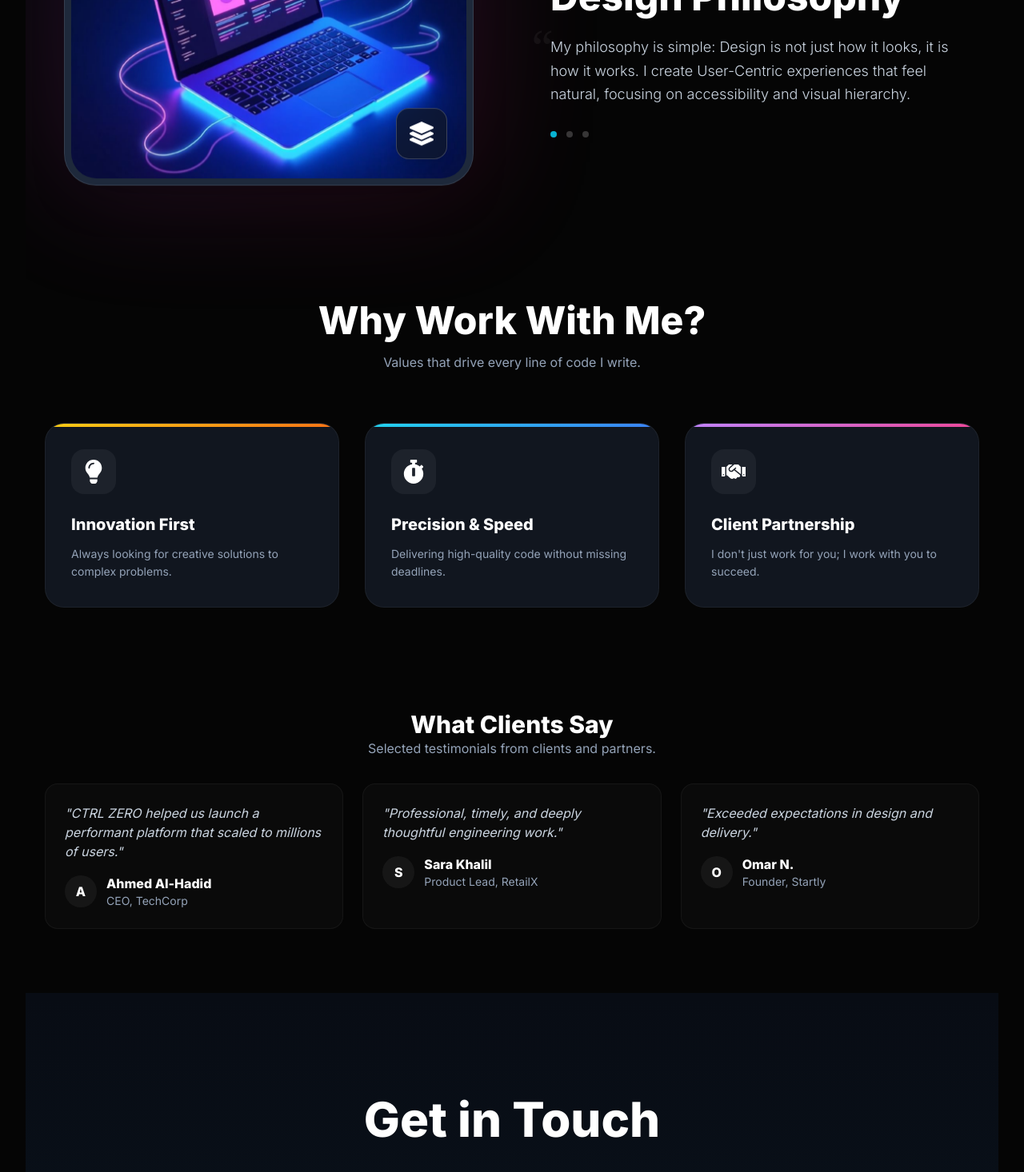
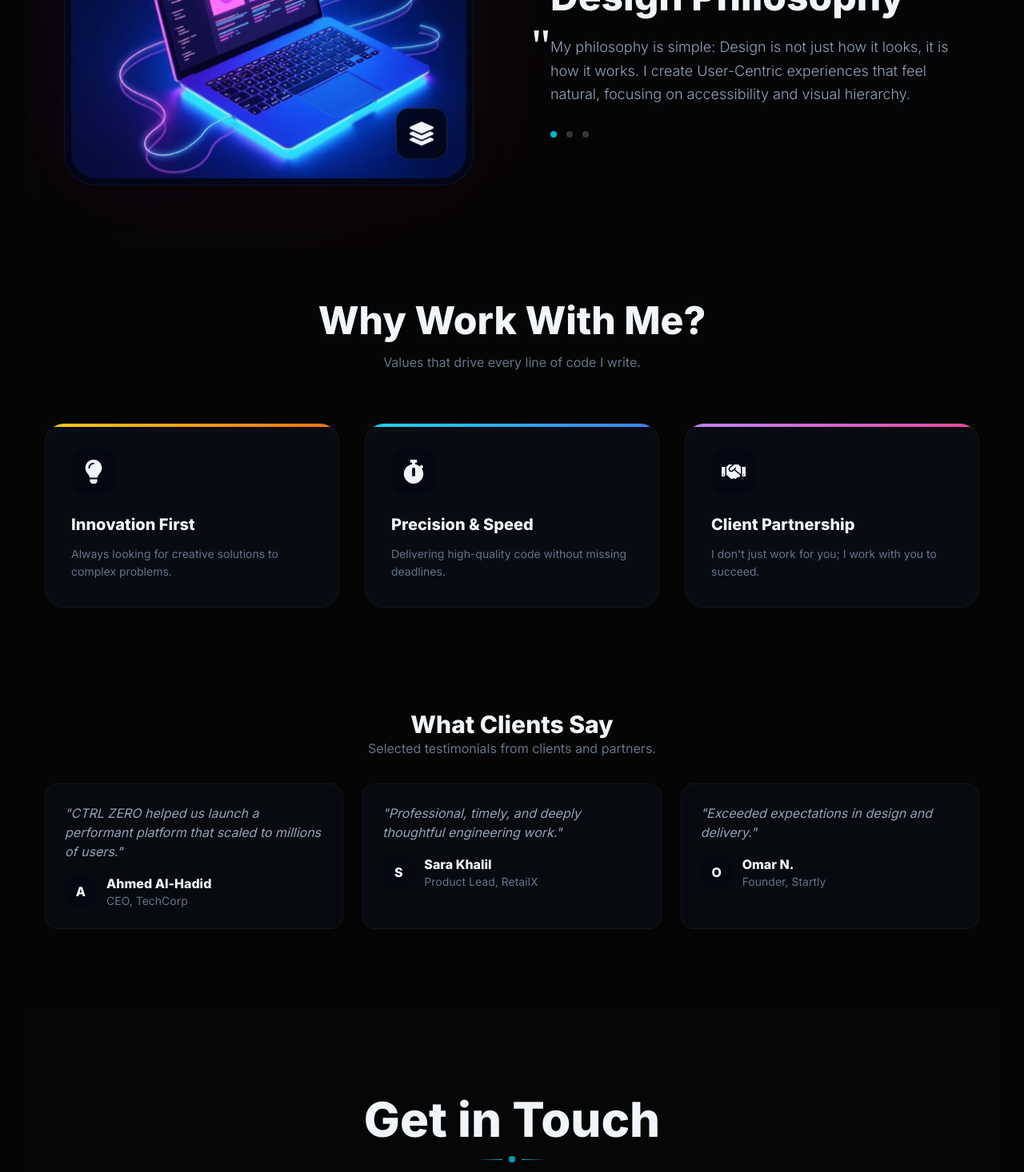
Before and after one commit to 8bbxc/ctrl-zero-project, a React (Vite) app in the folder client/: page /about in a window 1280 px wide. Shown: the part 2380-3846 px from the top of the page at 80% size. Built offline with nearby package versions, Linux system fonts and the light colour scheme; what tailwindcss-rtl would draw is missing.

Commit message:
fix(about): darken colors for consistency, enhance contact.btn styling, add pulsing indicator

```diff
--- a/client/src/pages/About.jsx
+++ b/client/src/pages/About.jsx
@@ -13,14 +13,14 @@ const StatCard = ({ icon, value, label, delay }) => (
     whileInView={{ opacity: 1, y: 0 }}
     viewport={{ once: true }}
     transition={{ delay, duration: 0.5 }}
-    className="flex flex-col items-center justify-center p-6 bg-slate-800/40 border border-slate-700/50 rounded-2xl backdrop-blur-md hover:bg-slate-800/60 hover:border-cyan-500/30 transition-all group relative overflow-hidden"
+    className="flex flex-col items-center justify-center p-6 bg-slate-900/30 border border-slate-800/40 rounded-2xl backdrop-blur-md hover:bg-slate-900/50 hover:border-cyan-600/40 transition-all group relative overflow-hidden"
   >
     {/* Glow Effect */}
-    <div className="absolute top-0 right-0 w-16 h-16 bg-cyan-500/10 rounded-full blur-xl -z-10 group-hover:bg-cyan-500/20 transition-all" />
+    <div className="absolute top-0 right-0 w-16 h-16 bg-cyan-500/5 rounded-full blur-xl -z-10 group-hover:bg-cyan-500/15 transition-all" />
 
-    <div className="text-3xl text-cyan-400 mb-3 group-hover:scale-110 transition-transform relative z-10 drop-shadow-lg">{icon}</div>
-    <h3 className="text-4xl font-black text-white mb-1 relative z-10">{value}</h3>
-    <p className="text-sm text-slate-400 font-mono uppercase tracking-widest relative z-10">{label}</p>
+    <div className="text-3xl text-cyan-500 mb-3 group-hover:scale-110 transition-transform relative z-10 drop-shadow-lg">{icon}</div>
+    <h3 className="text-4xl font-black text-slate-100 mb-1 relative z-10">{value}</h3>
+    <p className="text-sm text-slate-500 font-mono uppercase tracking-widest relative z-10">{label}</p>
   </motion.div>
 )
 
@@ -31,14 +31,14 @@ const ValueCard = ({ icon, title, desc, delay, color }) => (
     whileInView={{ opacity: 1, y: 0 }}
     viewport={{ once: true }}
     transition={{ delay }}
-    className="p-8 rounded-3xl bg-[#1e293b]/50 border border-white/5 hover:border-white/10 transition-all relative group overflow-hidden"
+    className="p-8 rounded-3xl bg-slate-900/35 border border-slate-800/40 hover:border-slate-700/60 transition-all relative group overflow-hidden"
   >
     <div className={`absolute top-0 left-0 w-full h-1 bg-gradient-to-r ${color}`} />
-    <div className="mb-6 w-14 h-14 rounded-2xl bg-white/5 flex items-center justify-center text-3xl text-white group-hover:scale-110 transition-transform">
+    <div className="mb-6 w-14 h-14 rounded-2xl bg-slate-950/50 flex items-center justify-center text-3xl text-slate-100 group-hover:scale-110 transition-transform">
       {icon}
     </div>
-    <h3 className="text-xl font-bold text-white mb-3">{title}</h3>
-    <p className="text-slate-400 text-sm leading-relaxed">{desc}</p>
+    <h3 className="text-xl font-bold text-slate-100 mb-3">{title}</h3>
+    <p className="text-slate-500 text-sm leading-relaxed">{desc}</p>
   </motion.div>
 )
 
@@ -95,13 +95,13 @@ export default function About() {
   ]
 
   return (
-    <div ref={containerRef} className="min-h-screen bg-[#050505] pt-24 pb-32 relative overflow-hidden text-slate-50 font-sans selection:bg-cyan-500/30 overflow-x-hidden">
+    <div ref={containerRef} className="min-h-screen bg-[#050505] pt-24 pb-32 relative overflow-hidden text-slate-100 font-sans selection:bg-cyan-500/20 overflow-x-hidden">
 
       {/* --- 1. Ambient Background (Subtle / Site-consistent) --- */}
       <div className="fixed inset-0 pointer-events-none -z-10">
-        <div className="absolute top-[-20%] left-[-10%] w-[900px] h-[900px] bg-blue-600/10 rounded-full blur-[150px] animate-pulse-slow" />
-        <div className="absolute bottom-[-20%] right-[-10%] w-[900px] h-[900px] bg-purple-600/10 rounded-full blur-[150px] animate-pulse-slow" style={{ animationDelay: '2s' }} />
-        <div className="absolute inset-0 bg-[url('https://grainy-gradients.vercel.app/noise.svg')] opacity-[0.03] mix-blend-overlay -z-10"></div>
+        <div className="absolute top-[-20%] left-[-10%] w-[900px] h-[900px] bg-blue-900/8 rounded-full blur-[150px]" />
+        <div className="absolute bottom-[-20%] right-[-10%] w-[900px] h-[900px] bg-purple-900/8 rounded-full blur-[150px]" />
+        <div className="absolute inset-0 bg-[url('https://grainy-gradients.vercel.app/noise.svg')] opacity-[0.02] mix-blend-overlay -z-10"></div>
       </div>
 
       {/* --- 2. Hero Section --- */}
@@ -112,12 +112,12 @@ export default function About() {
             animate={{ opacity: 1, scale: 1 }}
             transition={{ duration: 1, ease: "easeOut" }}
           >
-            <span className="inline-block py-1 px-3 rounded-full bg-cyan-900/30 border border-cyan-500/30 text-cyan-400 font-mono text-xs uppercase tracking-[0.3em] mb-6 backdrop-blur-md shadow-lg shadow-cyan-500/20">
+            <span className="inline-block py-1 px-3 rounded-full bg-cyan-950/40 border border-cyan-600/40 text-cyan-400 font-mono text-xs uppercase tracking-[0.3em] mb-6 backdrop-blur-md shadow-lg shadow-cyan-600/10">
               {t('about.pageTitle') || 'ABOUT ME'}
             </span>
-            <h1 className="text-5xl md:text-7xl lg:text-9xl font-black text-white mb-6 tracking-tighter leading-[0.9]">
+            <h1 className="text-5xl md:text-7xl lg:text-9xl font-black text-slate-50 mb-6 tracking-tighter leading-[0.9]">
               ENGINEERING <br />
-              <span className="text-transparent bg-clip-text bg-gradient-to-r from-cyan-400 via-blue-500 to-purple-500 animate-gradient-x">
+              <span className="text-transparent bg-clip-text bg-gradient-to-r from-cyan-400 via-cyan-500 to-blue-500">
                 DIGITAL REALITY
               </span>
             </h1>
@@ -127,7 +127,7 @@ export default function About() {
             initial={{ opacity: 0, y: 20 }}
             animate={{ opacity: 1, y: 0 }}
             transition={{ delay: 0.4 }}
-            className="text-lg md:text-2xl text-slate-300 max-w-2xl mx-auto font-light leading-relaxed"
+            className="text-lg md:text-2xl text-slate-400 max-w-2xl mx-auto font-light leading-relaxed"
           >
             {t('about.introBody') ? t('about.introBody').substring(0, 100) + '...' : "Combining engineering precision with artistic vision to craft web experiences that leave a mark."}
           </motion.p>
@@ -166,10 +166,10 @@ export default function About() {
                 className="flex-1 w-full relative group perspective-1000"
               >
                 {/* Glow Behind */}
-                <div className={`absolute inset-0 bg-gradient-to-br ${section.gradient} opacity-20 blur-[80px] group-hover:opacity-40 transition-opacity duration-700`} />
+                <div className={`absolute inset-0 bg-gradient-to-br ${section.gradient} opacity-10 blur-[80px] group-hover:opacity-20 transition-opacity duration-700`} />
 
                 {/* Image Container */}
-                <div className="relative rounded-[2.5rem] overflow-hidden border border-white/10 bg-[#1e293b] p-2 shadow-2xl transform transition-transform duration-700 group-hover:scale-[1.02]">
+                <div className="relative rounded-[2.5rem] overflow-hidden border border-slate-800/50 bg-slate-950 p-2 shadow-2xl transform transition-transform duration-700 group-hover:scale-[1.02]">
                   <div className="rounded-[2rem] overflow-hidden aspect-[4/5] md:aspect-[4/3] relative">
 
                     {/* الصورة بالألوان (بدون Grayscale) */}
@@ -180,7 +180,7 @@ export default function About() {
                     />
 
                     {/* Floating Icon Badge */}
-                    <div className={`absolute bottom-6 ${isRtl ? 'left-6' : 'right-6'} w-16 h-16 rounded-2xl bg-slate-900/80 backdrop-blur-xl border border-white/20 flex items-center justify-center text-3xl text-white shadow-lg z-20`}>
+                    <div className={`absolute bottom-6 ${isRtl ? 'left-6' : 'right-6'} w-16 h-16 rounded-2xl bg-slate-950/90 backdrop-blur-xl border border-slate-700/50 flex items-center justify-center text-3xl text-slate-100 shadow-lg z-20`}>
                       {section.icon}
                     </div>
                   </div>
@@ -201,14 +201,14 @@ export default function About() {
                     </span>
                   </div>
 
-                  <h2 className="text-4xl md:text-5xl font-bold text-white mb-6 leading-tight">
+                  <h2 className="text-4xl md:text-5xl font-bold text-slate-100 mb-6 leading-tight">
                     {section.title}
                   </h2>
 
                   <div className="relative">
                      {/* Quote Mark */}
-                     <span className={`absolute -top-4 ${isRtl ? '-right-6' : '-left-6'} text-6xl text-white/5 font-serif`}>“</span>
-                     <p className="text-lg text-slate-300 leading-relaxed font-light mb-8">
+                     <span className={`absolute -top-4 ${isRtl ? '-right-6' : '-left-6'} text-6xl text-white/3 font-serif`}>"</span>
+                     <p className="text-lg text-slate-400 leading-relaxed font-light mb-8">
                        {section.content}
                      </p>
                   </div>
@@ -230,8 +230,8 @@ export default function About() {
       {/* --- 5. NEW SECTION: Core Values (Why me?) --- */}
       <section className="container mx-auto px-6 mb-32 relative z-10">
         <div className="text-center mb-16">
-          <h2 className="text-3xl md:text-5xl font-bold text-white mb-4">Why Work With Me?</h2>
-          <p className="text-slate-400">Values that drive every line of code I write.</p>
+          <h2 className="text-3xl md:text-5xl font-bold text-slate-100 mb-4">Why Work With Me?</h2>
+          <p className="text-slate-500">Values that drive every line of code I write.</p>
         </div>
         <div className="grid grid-cols-1 md:grid-cols-3 gap-8">
           {coreValues.map((val, idx) => (
@@ -243,18 +243,18 @@ export default function About() {
       {/* --- Testimonials --- */}
       <section className="container mx-auto px-6 mb-20 relative z-20">
         <div className="text-center mb-8">
-          <h3 className="text-2xl md:text-3xl font-bold text-white">{t('about.testimonials.title') || 'What Clients Say'}</h3>
-          <p className="text-slate-400 max-w-2xl mx-auto">{t('about.testimonials.subtitle') || 'Selected testimonials from clients and partners.'}</p>
+          <h3 className="text-2xl md:text-3xl font-bold text-slate-100">{t('about.testimonials.title') || 'What Clients Say'}</h3>
+          <p className="text-slate-500 max-w-2xl mx-auto">{t('about.testimonials.subtitle') || 'Selected testimonials from clients and partners.'}</p>
         </div>
         <div className="grid grid-cols-1 md:grid-cols-3 gap-6">
           {testimonials.map((tst, i) => (
-            <motion.div key={i} initial={{ opacity:0, y:10 }} whileInView={{ opacity:1, y:0 }} viewport={{ once: true }} className="p-6 rounded-2xl bg-[#0A0A0A] border border-white/5">
-              <p className="text-slate-300 italic mb-4">"{tst.quote}"</p>
+            <motion.div key={i} initial={{ opacity:0, y:10 }} whileInView={{ opacity:1, y:0 }} viewport={{ once: true }} className="p-6 rounded-2xl bg-slate-900/30 border border-slate-800/40">
+              <p className="text-slate-400 italic mb-4">"{tst.quote}"</p>
               <div className="flex items-center gap-3">
-                <div className="w-10 h-10 rounded-full bg-white/5 flex items-center justify-center text-white font-bold">{tst.author[0]}</div>
+                <div className="w-10 h-10 rounded-full bg-slate-950/50 flex items-center justify-center text-slate-100 font-bold">{tst.author[0]}</div>
                 <div>
-                  <div className="text-white font-bold">{tst.author}</div>
-                  <div className="text-slate-400 text-sm">{tst.role}</div>
+                  <div className="text-slate-100 font-bold">{tst.author}</div>
+                  <div className="text-slate-500 text-sm">{tst.role}</div>
                 </div>
               </div>
             </motion.div>
@@ -263,13 +263,22 @@ export default function About() {
       </section>
 
       {/* --- 6. Call to Action --- */}
-      <section className="relative py-32 text-center overflow-hidden bg-[#080c14]">
-        <div className="absolute inset-0 bg-gradient-to-t from-cyan-900/10 to-transparent pointer-events-none" />
+      <section className="relative py-32 text-center overflow-hidden bg-[#050505]">
+        <div className="absolute inset-0 bg-gradient-to-t from-cyan-950/5 to-transparent pointer-events-none" />
 
         <div className="container mx-auto px-6 relative z-10">
-           <h2 className="text-4xl md:text-6xl font-black text-white mb-8">
+           <h2 className="text-4xl md:text-6xl font-black text-slate-100 mb-4">
              {t('contact.title') || 'Ready to Create Magic?'}
            </h2>
+           <div className="flex items-center justify-center gap-2 mb-8">
+             <div className="h-px w-8 bg-gradient-to-r from-transparent to-cyan-500" />
+             <motion.div
+               animate={{ opacity: [0.5, 1, 0.5] }}
+               transition={{ duration: 2, repeat: Infinity }}
+               className="w-2 h-2 rounded-full bg-cyan-500"
+             />
+             <div className="h-px w-8 bg-gradient-to-l from-transparent to-cyan-500" />
+           </div>
            <p className="text-slate-400 mb-10 max-w-xl mx-auto text-lg font-light">
              {t('contact.subtitle') || "Let's turn your vision into a digital masterpiece. I am available for freelance projects."}
            </p>
@@ -281,7 +290,7 @@ export default function About() {
            >
              <a
                href="/contact"
-               className="inline-flex items-center gap-3 px-10 py-5 rounded-full bg-white text-black font-bold text-lg hover:bg-cyan-50 transition-colors shadow-[0_0_40px_-10px_rgba(255,255,255,0.3)]"
+               className="inline-flex items-center gap-3 px-10 py-5 rounded-full bg-slate-100 text-slate-950 font-bold text-lg hover:bg-slate-200 transition-all shadow-[0_0_30px_rgba(226,232,240,0.1)] hover:shadow-[0_0_40px_rgba(226,232,240,0.2)]"
              >
                <span>{t('contact.btn') || 'Let\'s Talk'}</span>
                {isRtl ? <FaArrowRight className="rotate-180" /> : <FaArrowRight />}
```
